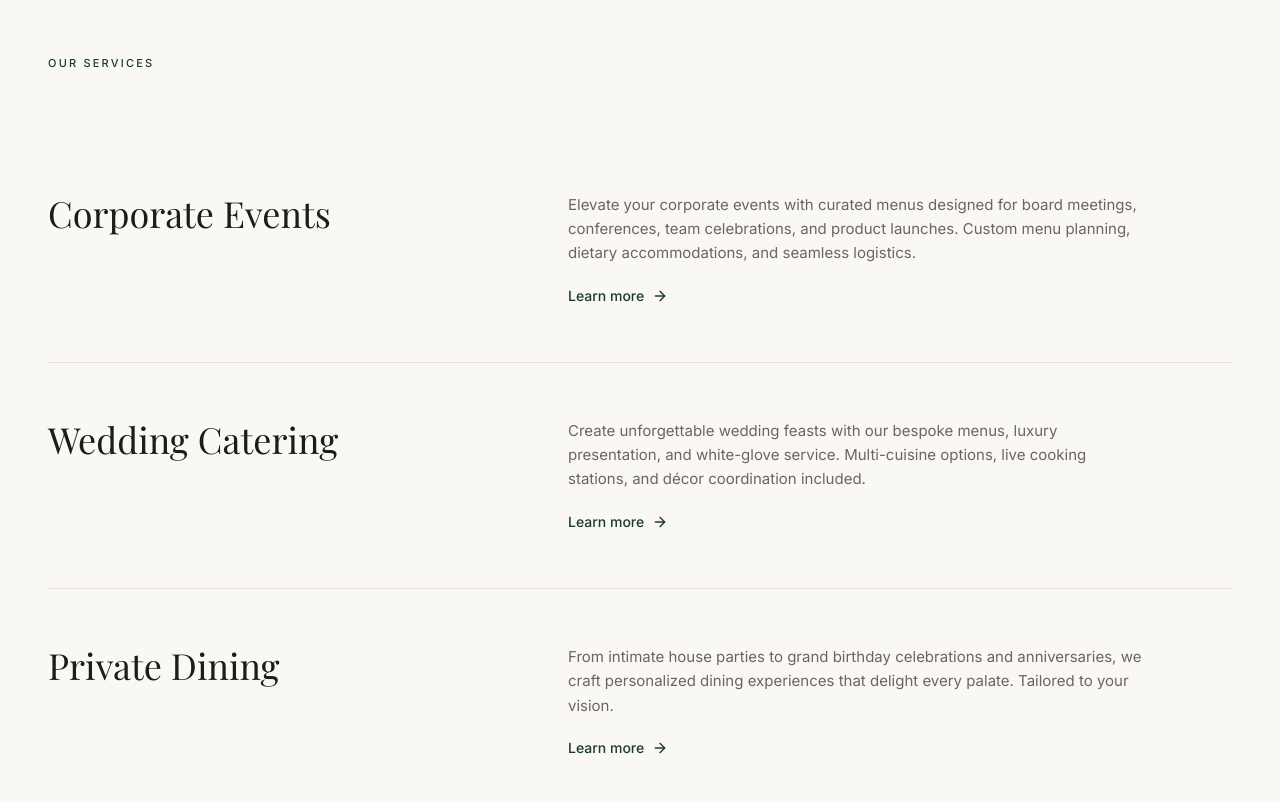
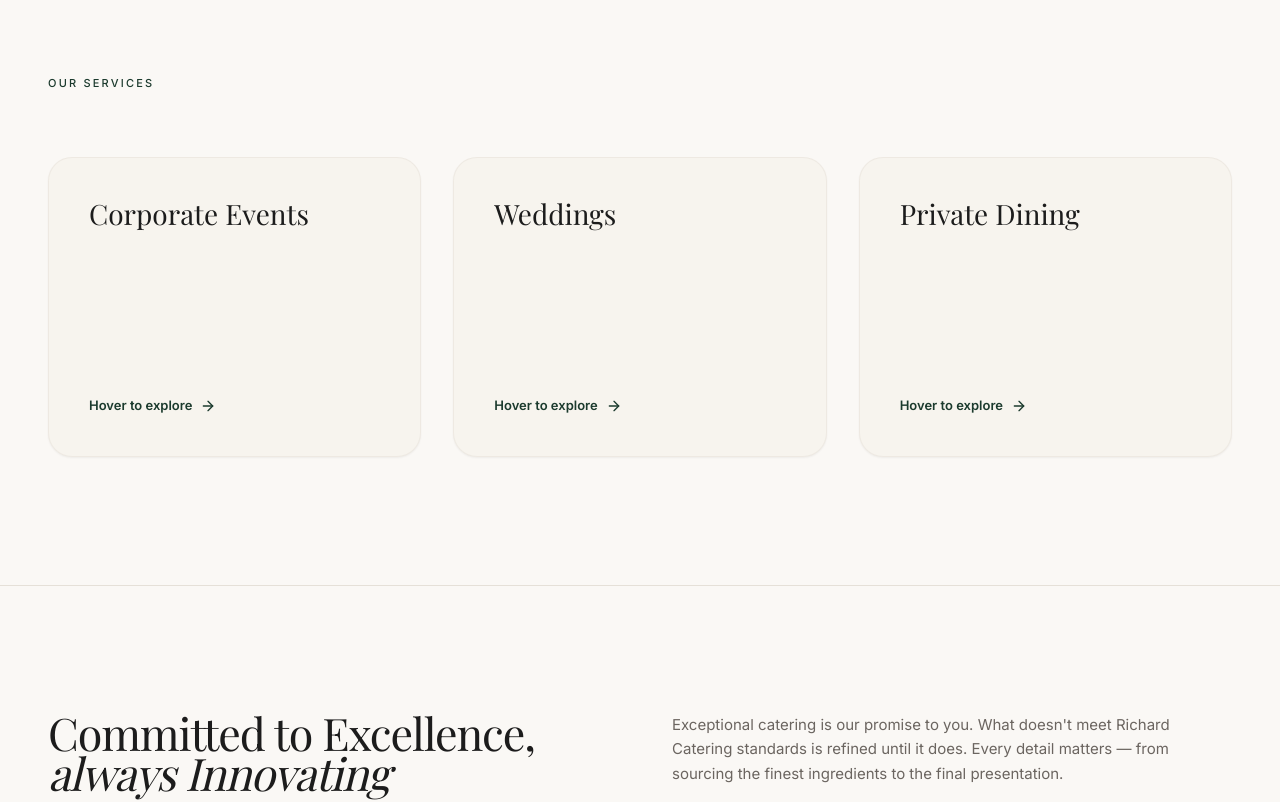
Before and after one commit to pratykshparmar00-coder/demo-catering, a Next.js app: page / in a window 1280 px wide. Shown: the part 1500-2302 px from the top of the page. Built offline with nearby package versions, Linux system fonts and the light colour scheme; a web font is replaced by a local one.

Commit message:
feat: add Hero and Services components with animated interactive layouts

```diff
--- a/src/components/Hero.tsx
+++ b/src/components/Hero.tsx
@@ -96,17 +96,21 @@ export const Hero: React.FC = () => {
               <a
                 key={card.title}
                 href={card.href}
-                className="group relative bg-white/60 backdrop-blur-xl rounded-2xl border border-rc-border/50 p-6 sm:p-7 hover:bg-white/80 hover:border-rc-forest/20 transition-all duration-500 hover:shadow-lg"
+                className="group relative bg-white/60 backdrop-blur-xl rounded-2xl border border-rc-border/50 p-6 sm:p-7 hover:bg-white hover:border-rc-forest/20 transition-all duration-500 hover:shadow-xl flex flex-col h-[180px] lg:h-[200px]"
               >
-                <h3 className="text-lg sm:text-xl font-serif font-light text-rc-charcoal mb-2">
+                <h3 className="text-lg sm:text-xl font-serif font-light text-rc-charcoal">
                   {card.title}
                 </h3>
-                <p className="text-sm text-rc-textLight leading-relaxed mb-4">
-                  {card.description}
-                </p>
-                <span className="inline-flex items-center gap-1.5 text-xs text-rc-forest font-medium group-hover:gap-2.5 transition-all duration-300">
+
+                <div className="flex-1 relative mt-3">
+                  <p className="text-sm text-rc-textLight leading-relaxed absolute top-0 left-0 right-0 opacity-0 group-hover:opacity-100 -translate-y-2 group-hover:translate-y-0 transition-all duration-500 ease-out">
+                    {card.description}
+                  </p>
+                </div>
+
+                <span className="inline-flex items-center gap-1.5 text-xs text-rc-forest font-medium mt-auto">
                   Tell me more
-                  <ArrowRight className="w-3.5 h-3.5" />
+                  <ArrowRight className="w-3.5 h-3.5 transition-transform duration-300 group-hover:translate-x-1" />
                 </span>
               </a>
             ))}
--- a/src/components/Services.tsx
+++ b/src/components/Services.tsx
@@ -1,6 +1,6 @@
 "use client";
 
-import React from 'react';
+import React, { useState } from 'react';
 import { motion } from 'framer-motion';
 import { ArrowRight } from 'lucide-react';
 import { fadeUp } from '../../libraries/animations/presets';
@@ -8,20 +8,96 @@ import { fadeUp } from '../../libraries/animations/presets';
 const SERVICES = [
   {
     title: 'Corporate Events',
-    description: 'Elevate your corporate events with curated menus designed for board meetings, conferences, team celebrations, and product launches. Custom menu planning, dietary accommodations, and seamless logistics.',
+    description: 'Elevate your business gatherings with sophisticated culinary experiences designed to impress clients and inspire your team.',
     href: '#consultation',
   },
   {
-    title: 'Wedding Catering',
-    description: 'Create unforgettable wedding feasts with our bespoke menus, luxury presentation, and white-glove service. Multi-cuisine options, live cooking stations, and décor coordination included.',
+    title: 'Weddings',
+    description: 'Transform your special day with unforgettable gastronomy, meticulously planned and flawlessly executed for your perfect celebration.',
     href: '#consultation',
   },
   {
     title: 'Private Dining',
-    description: 'From intimate house parties to grand birthday celebrations and anniversaries, we craft personalized dining experiences that delight every palate. Tailored to your vision.',
+    description: 'Experience restaurant-quality dining in the comfort of your own space, with customized tasting menus and private chef services.',
     href: '#consultation',
   },
 ];
+
+const TypewriterText = ({ text, isHovered }: { text: string; isHovered: boolean }) => {
+  return (
+    <span className="inline-block text-[18px] lg:text-[22px] font-serif font-light text-rc-charcoal/85 leading-relaxed">
+      {text.split('').map((char, index) => (
+        <motion.span
+          key={index}
+          initial={{ opacity: 0 }}
+          animate={{ opacity: isHovered ? 1 : 0 }}
+          transition={{
+            duration: 0.15,
+            delay: isHovered ? 0.45 + index * 0.015 : 0
+          }}
+        >
+          {char}
+        </motion.span>
+      ))}
+    </span>
+  );
+};
+
+const FlipCard = ({ service }: { service: typeof SERVICES[0] }) => {
+  const [isHovered, setIsHovered] = useState(false);
+
+  return (
+    <div
+      className="group relative h-[280px] lg:h-[300px] w-full cursor-pointer"
+      style={{ perspective: '1200px' }}
+      onMouseEnter={() => setIsHovered(true)}
+      onMouseLeave={() => setIsHovered(false)}
+    >
+      <motion.div
+        className="w-full h-full relative"
+        animate={{ rotateY: isHovered ? 180 : 0 }}
+        transition={{ duration: 0.85, ease: "easeInOut" }}
+        style={{ transformStyle: 'preserve-3d' }}
+      >
+        {/* Front Face */}
+        <div
+          className="absolute inset-0 bg-[#F7F4EE] rounded-3xl p-8 lg:p-10 flex flex-col justify-between shadow-sm border border-rc-border/50"
+          style={{ backfaceVisibility: 'hidden' }}
+        >
+          <h3 className="text-2xl lg:text-[28px] font-serif font-light text-rc-charcoal mb-4">
+            {service.title}
+          </h3>
+          <div className="mt-auto">
+            <span className="inline-flex items-center gap-2 text-[13px] text-rc-forest font-semibold transition-transform duration-300 group-hover:translate-x-1">
+              Hover to explore
+              <ArrowRight className="w-4 h-4" />
+            </span>
+          </div>
+        </div>
+
+        {/* Back Face */}
+        <div
+          className="absolute inset-0 bg-[#F7F4EE] rounded-3xl p-8 lg:p-10 flex flex-col shadow-xl border border-rc-border/80"
+          style={{ backfaceVisibility: 'hidden', transform: 'rotateY(180deg)' }}
+        >
+          <div className="flex-1 flex flex-col justify-center">
+            <TypewriterText text={service.description} isHovered={isHovered} />
+          </div>
+
+          <div className="mt-auto">
+            <a
+              href={service.href}
+              className="inline-flex items-center gap-2 text-[13px] text-rc-forest font-semibold hover:text-rc-charcoal transition-colors"
+            >
+              Tell me more
+              <ArrowRight className="w-4 h-4" />
+            </a>
+          </div>
+        </div>
+      </motion.div>
+    </div>
+  );
+};
 
 export const Services: React.FC = () => {
   return (
@@ -42,9 +118,9 @@ export const Services: React.FC = () => {
           </span>
         </motion.div>
 
-        {/* Stacked Service Rows */}
-        <div className="space-y-0">
-          {SERVICES.map((service, i) => (
+        {/* 3-Column Flip Cards */}
+        <div className="grid grid-cols-1 md:grid-cols-3 gap-6 lg:gap-8">
+          {SERVICES.map((service) => (
             <motion.div
               key={service.title}
               variants={fadeUp}
@@ -52,28 +128,7 @@ export const Services: React.FC = () => {
               whileInView="visible"
               viewport={{ once: true, margin: "-60px" }}
             >
-              <div className="grid grid-cols-1 lg:grid-cols-12 gap-6 lg:gap-16 py-10 lg:py-14 border-b border-rc-border group">
-                {/* Left: Large Serif Title */}
-                <div className="lg:col-span-5">
-                  <h3 className="text-2xl sm:text-3xl lg:text-4xl font-serif font-light text-rc-charcoal leading-tight group-hover:text-rc-forest transition-colors duration-500">
-                    {service.title}
-                  </h3>
-                </div>
-
-                {/* Right: Description + Arrow Link */}
-                <div className="lg:col-span-7 flex flex-col justify-center space-y-5">
-                  <p className="text-[15px] text-rc-textLight leading-relaxed max-w-xl">
-                    {service.description}
-                  </p>
-                  <a
-                    href={service.href}
-                    className="inline-flex items-center gap-2 text-sm text-rc-forest font-medium group-hover:gap-3 transition-all duration-300"
-                  >
-                    Learn more
-                    <ArrowRight className="w-4 h-4" />
-                  </a>
-                </div>
-              </div>
+              <FlipCard service={service} />
             </motion.div>
           ))}
         </div>
```
